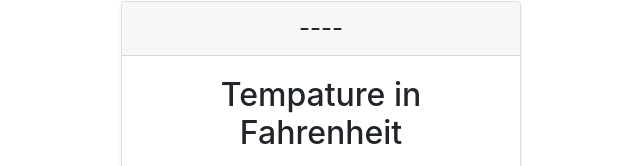
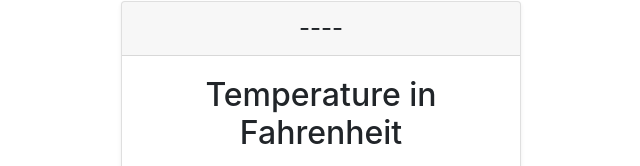
Before and after one commit to Anshuy11/Weather-app, a plain HTML site: page index.html in a window 1280 px wide. Shown: the part 215-381 px from the top of the page, without its empty margins (319-959 px from the left). Drawn offline with nearby package versions, Linux system fonts and the light colour scheme.

Commit message:
Update index.html

```diff
--- a/index.html
+++ b/index.html
@@ -20,7 +20,7 @@
                   <h4 id="city-name" class="my-0 font-weight-normal">----</h4>
                 </div>
                 <div class="card-body">
-                  <h2 id="weather-type" class="card-title">Tempature in Fahrenheit</h2>
+                  <h2 id="weather-type" class="card-title">Temperature in Fahrenheit</h2>
                   <ul class="list-unstyled mt-3 mb-4">
                     <li>Temp: <span id="temp">--</span>F</li>
                     <li>Min Temp: <span id="min-temp">--</span>F</li>
```
